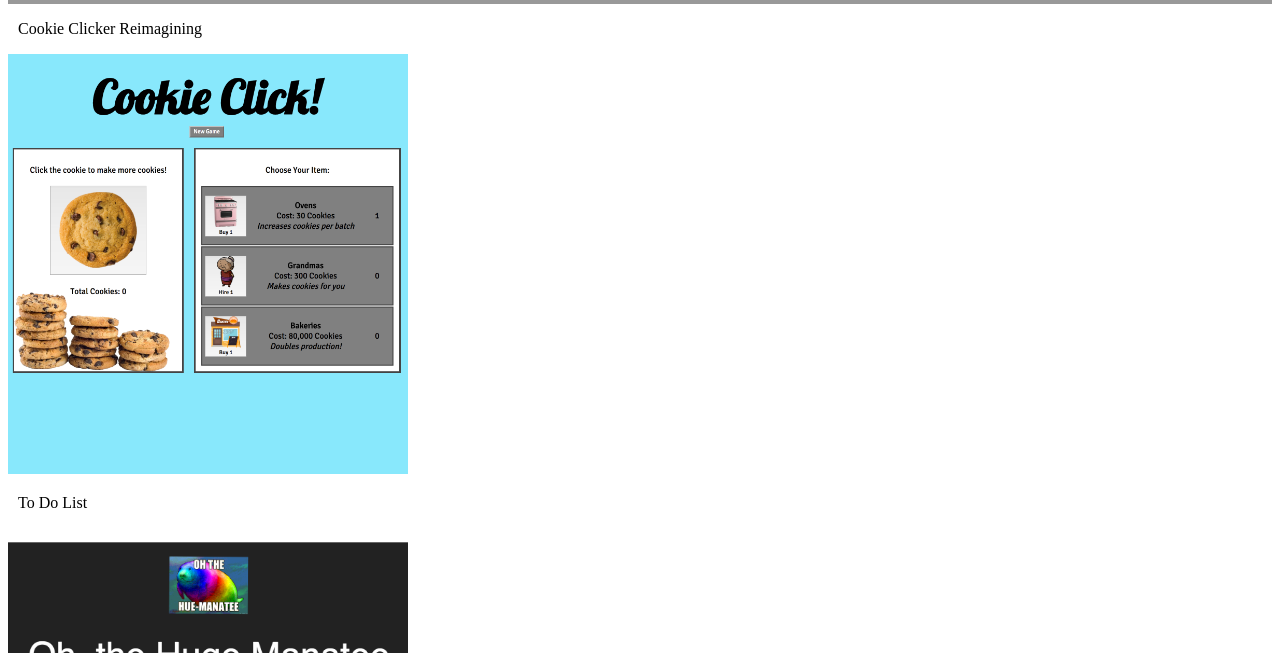
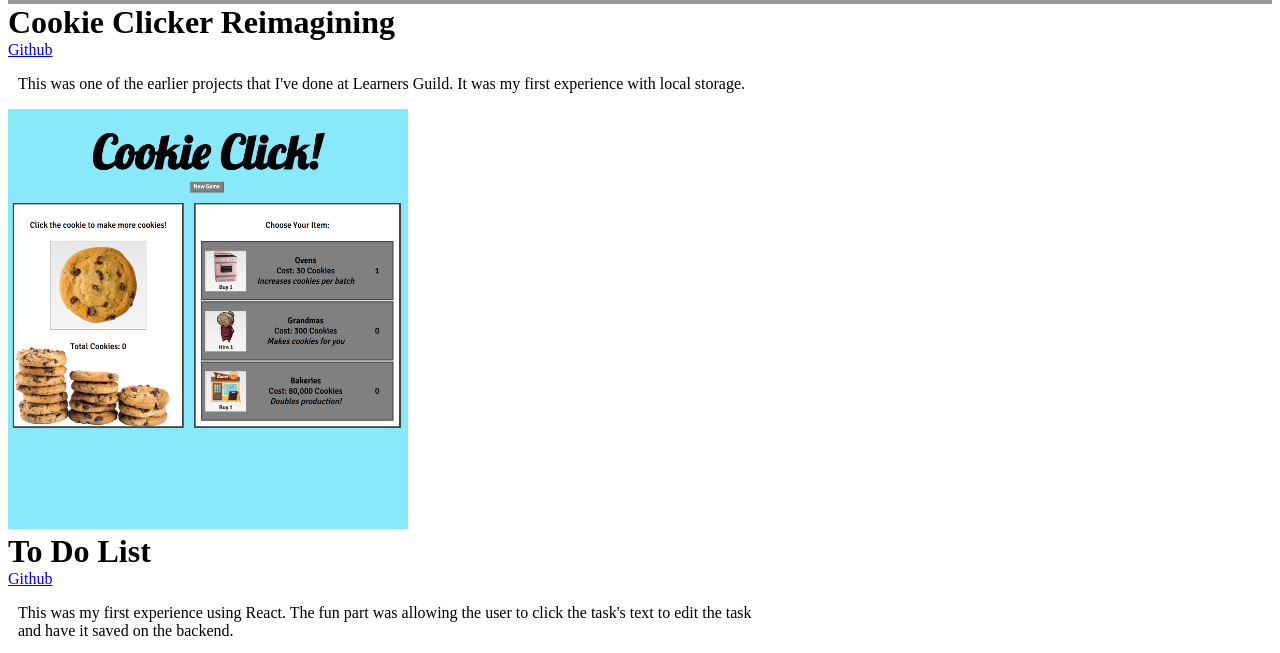
Before and after one commit to breyana/personal-portfolio, a website: page pages/projects.html in a window 1280 px wide. Shown: the part 69-722 px from the top of the page. Drawn offline with Linux system fonts and the light colour scheme; a web font is replaced by a local one.

Commit message:
added links and blurbs for each project

```diff
--- a/css/main.css
+++ b/css/main.css
@@ -60,6 +60,11 @@ h4 {
   margin-left: 10px;
 }
 
+.projects-container {
+  display: block;
+  margin: auto;
+}
+
 .name {
   font-family: 'Alfa Slab One', cursive;
   font-size: 37px;
--- a/pages/projects.html
+++ b/pages/projects.html
@@ -30,11 +30,26 @@
       </div>
     </nav>
 
-    <div>
-      <p>Cookie Clicker Reimagining</p>
-      <img src="../images/CookieClickScreenshot.png" width="400px">
-      <p> To Do List </p>
-      <img src="../images/HugeManateeScreenshot.png" width="400px">
+    <div class="projects-container">
+      <h1>Cookie Clicker Reimagining</h1>
+      <a href="https://github.com/lilvina/cookie-game">Github</a></li>
+      <p>
+        This was one of the earlier projects that I've done at Learners Guild.
+        It was my first experience with local storage.
+      </p>
+      <div>
+        <img src="../images/CookieClickScreenshot.png" width="400px">
+      </div>
+      <h1> To Do List </h1>
+      <a href="https://github.com/breyana/huge-manatee-to-do-list">Github</a></li>
+      <p>
+        This was my first experience using React.
+        The fun part was allowing the user to click the task's text to edit the task
+        and have it saved on the backend.
+      </p>
+      <div>
+        <img src="../images/HugeManateeScreenshot.png" width="400px">
+      </div>
     </div>
 
 
```
